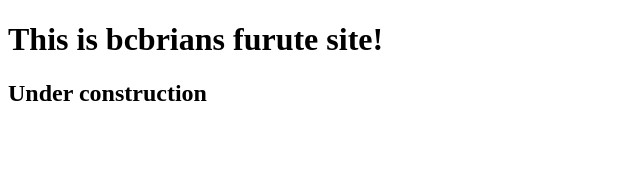
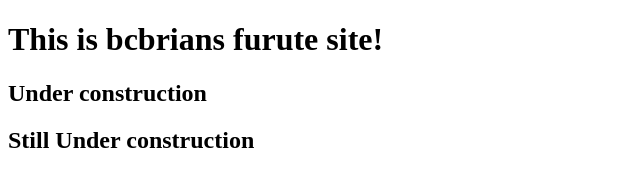
Before and after one commit to bcbrian/bcbrian, a website: page index.html in a window 1280 px wide. Shown: the whole page, without its empty margins (0-640 px from the left). Drawn offline with Linux system fonts and the light colour scheme.

Commit message:
more changes

```diff
--- a/index.html
+++ b/index.html
@@ -9,5 +9,6 @@
   <body>
     <h1>This is bcbrians furute site!</h1>
     <h2>Under construction</h2>
+    <h2>Still Under construction</h2>
   </body>
 </html>
```
